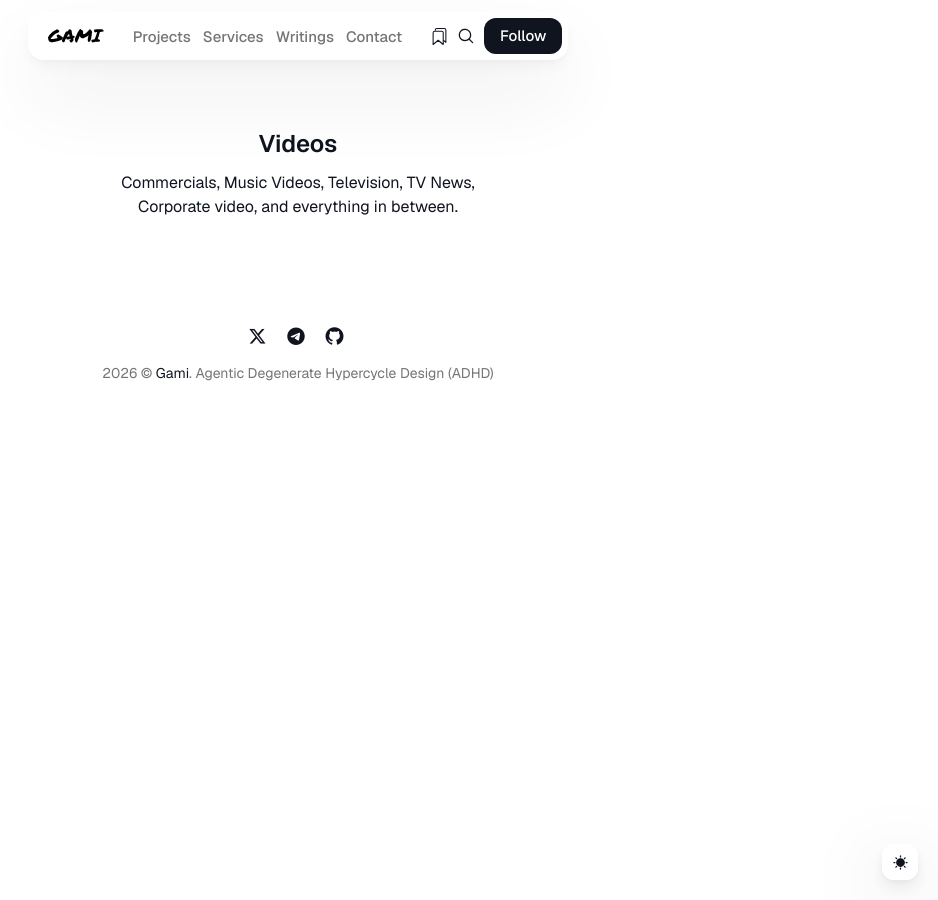
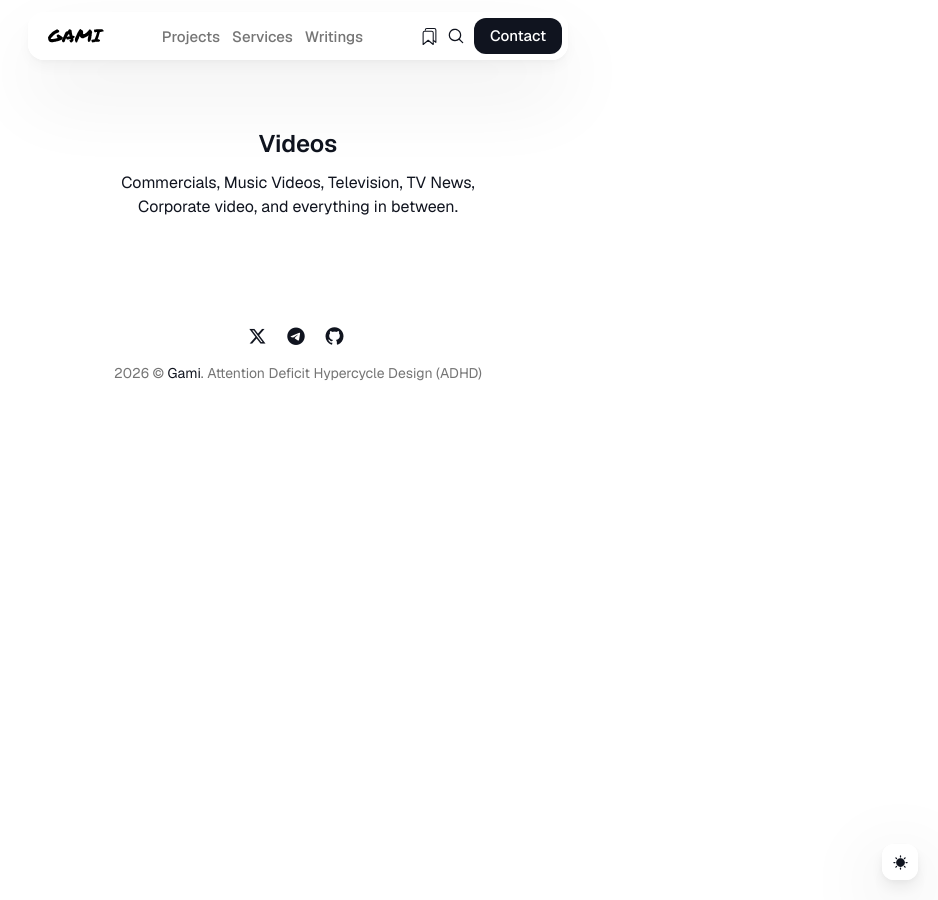
Before and after one commit to 0xigami/gamivc, a Jekyll site: the page built from _pages/videos.html, in a window 1280 px wide. Shown: the whole page, without its empty margins (342-1280 px from the left). Built offline with Jekyll 4.4.1, drawn with Linux system fonts in a browser that asks for light colours; nearby versions of some CDN libraries.

Commit message:
minor updates

```diff
--- a/_data/settings.yml
+++ b/_data/settings.yml
@@ -17,15 +17,13 @@
       url: '/services/'
     - title: 'Writings'
       url: '/latest/'
-    - title: 'Contact'
-      url: '/contact/'
 
 
 # Call to action button
 cta_button:
   enable: true
-  cta_button_link: 'https://farcaster.xyz/gami'
-  cta_button_text: Follow
+  cta_button_link: '/contact/'
+  cta_button_text: Contact
 
 
 # Home Cover Image
--- a/_includes/footer.html
+++ b/_includes/footer.html
@@ -50,7 +50,7 @@
             </ul>
           </div>
           {% endif %}
-          <div class="copyright">{{ site.time | date: '%Y' }} &copy; <a href="/">{{ site.data.settings.title }}</a>. Agentic Degenerate Hypercycle Design (ADHD)</div>
+          <div class="copyright">{{ site.time | date: '%Y' }} &copy; <a href="/">{{ site.data.settings.title }}</a>. Attention Deficit Hypercycle Design (ADHD)</div>
         </div>
       </div>
     </div>
```
